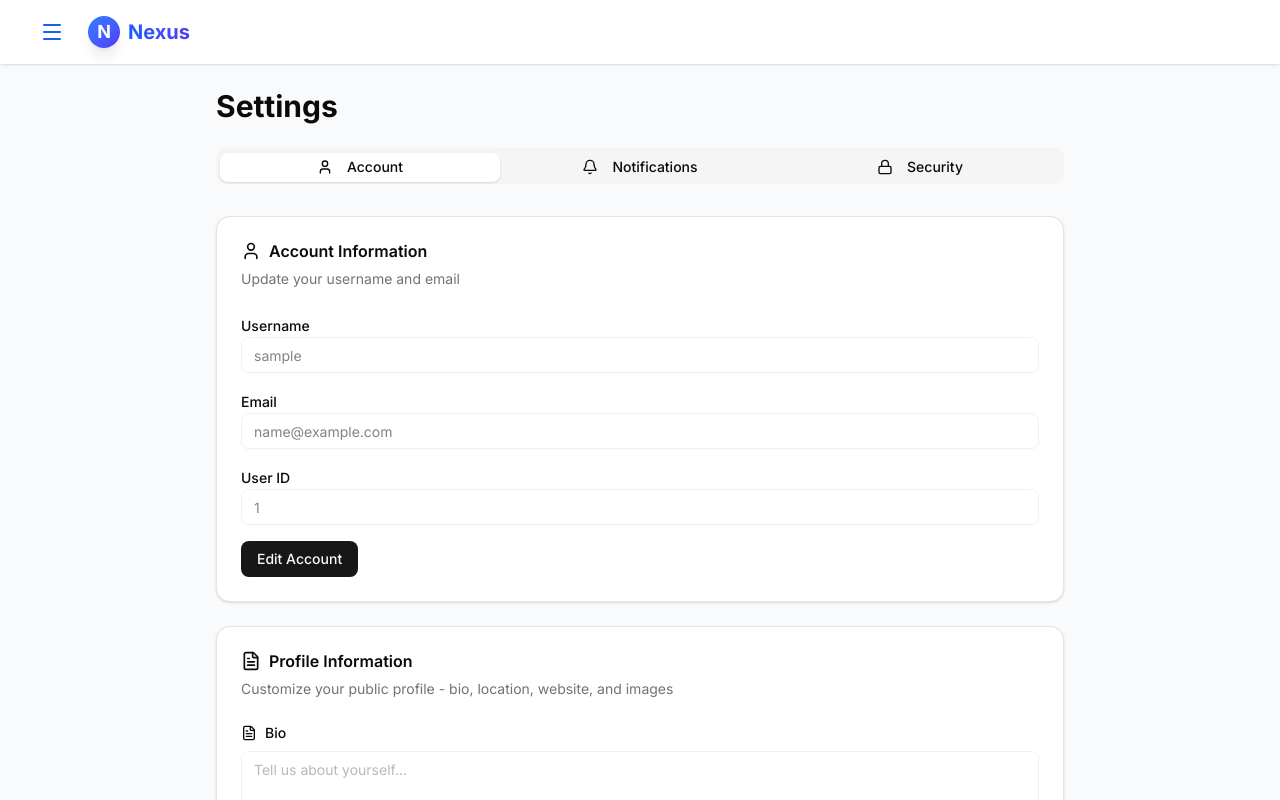
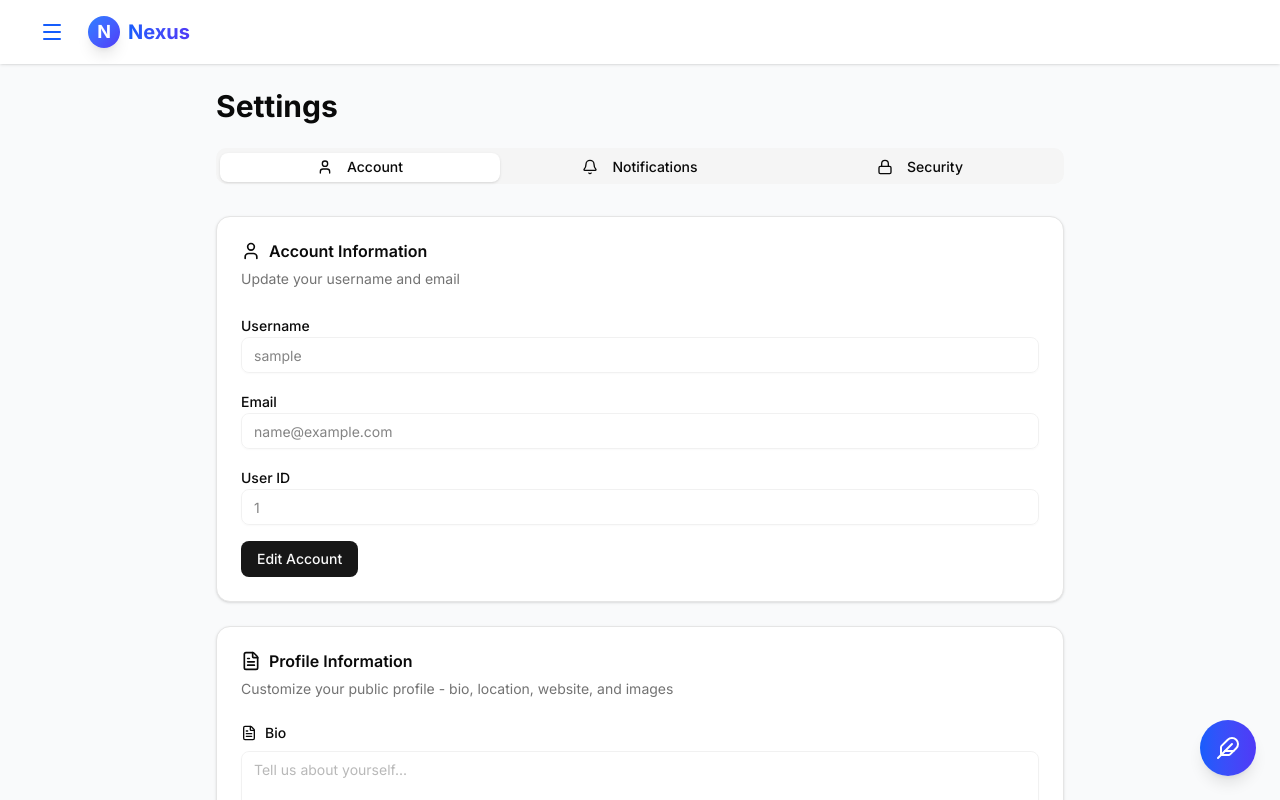
Before and after one commit to LewisMagangi/alx-project-nexus, a Next.js app in the folder frontend/: page /settings in a window 1280 px wide. Shown: the top 800 px of the page. Built offline with nearby package versions, Linux system fonts and the light colour scheme; no server answers; sample sign-in values are in the browser's storage.

Commit message:
feat(ui): add floating action button with feather icon for compose

```diff
--- a/frontend/components/AppLayout.tsx
+++ b/frontend/components/AppLayout.tsx
@@ -2,7 +2,7 @@
 import { useState } from 'react';
 import { useAuth } from '@/context/AuthContext';
 import Sidebar from '@/components/Sidebar';
-import { Menu } from 'lucide-react';
+import { Menu, Feather } from 'lucide-react';
 import Link from 'next/link';
 
 export default function AppLayout({ children }: { children: React.ReactNode }) {
@@ -58,6 +58,18 @@ export default function AppLayout({ children }: { children: React.ReactNode }) {
         <main className={`flex-1 bg-gray-50 transition-all duration-300 ${sidebarOpen && user ? 'lg:ml-72' : ''}`}>
           {children}
         </main>
+
+        {/* Floating Action Button for Compose */}
+        {user && (
+          <Link href="/compose">
+            <button
+              className="fixed bottom-6 right-6 z-50 bg-linear-to-r from-blue-600 to-indigo-600 hover:from-blue-700 hover:to-indigo-700 text-white p-4 rounded-full shadow-lg hover:shadow-xl transition-all duration-200 transform hover:scale-105 focus:outline-none focus:ring-4 focus:ring-blue-300"
+              aria-label="Compose new post"
+            >
+              <Feather className="w-6 h-6" />
+            </button>
+          </Link>
+        )}
       </div>
     </>
   );
```
